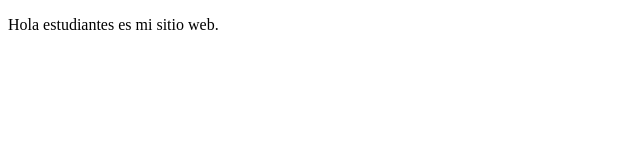
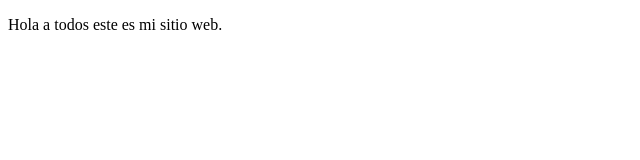
Before and after one commit to cepump/proyectoDemoCursoPrework, a plain HTML site: page index.html in a window 1280 px wide. Shown: the full height of the page, 0-640 px from the left. Drawn offline with Linux system fonts and the light colour scheme.

Commit message:
second commit

```diff
--- a/index.html
+++ b/index.html
@@ -8,7 +8,7 @@
 </head>
 <body>
     <p>
-        Hola estudiantes es mi sitio web.
+        Hola a todos este es mi sitio web.
     </p>
 </body>
 </html>
```
